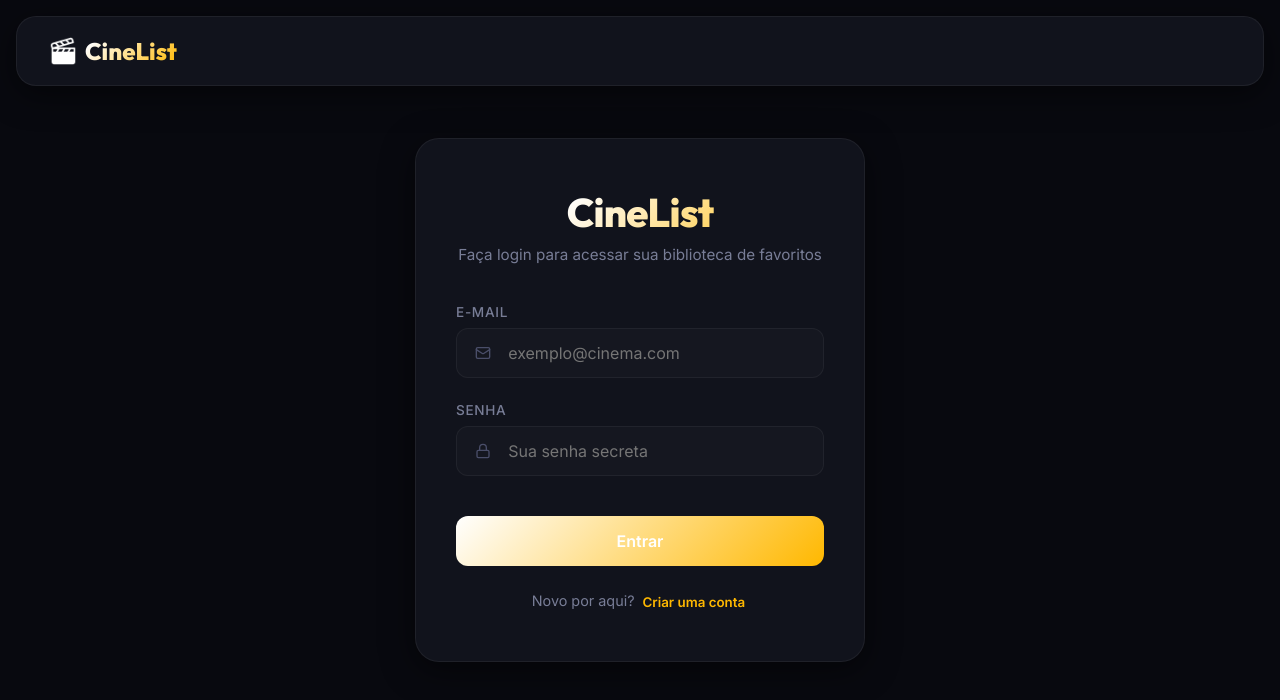
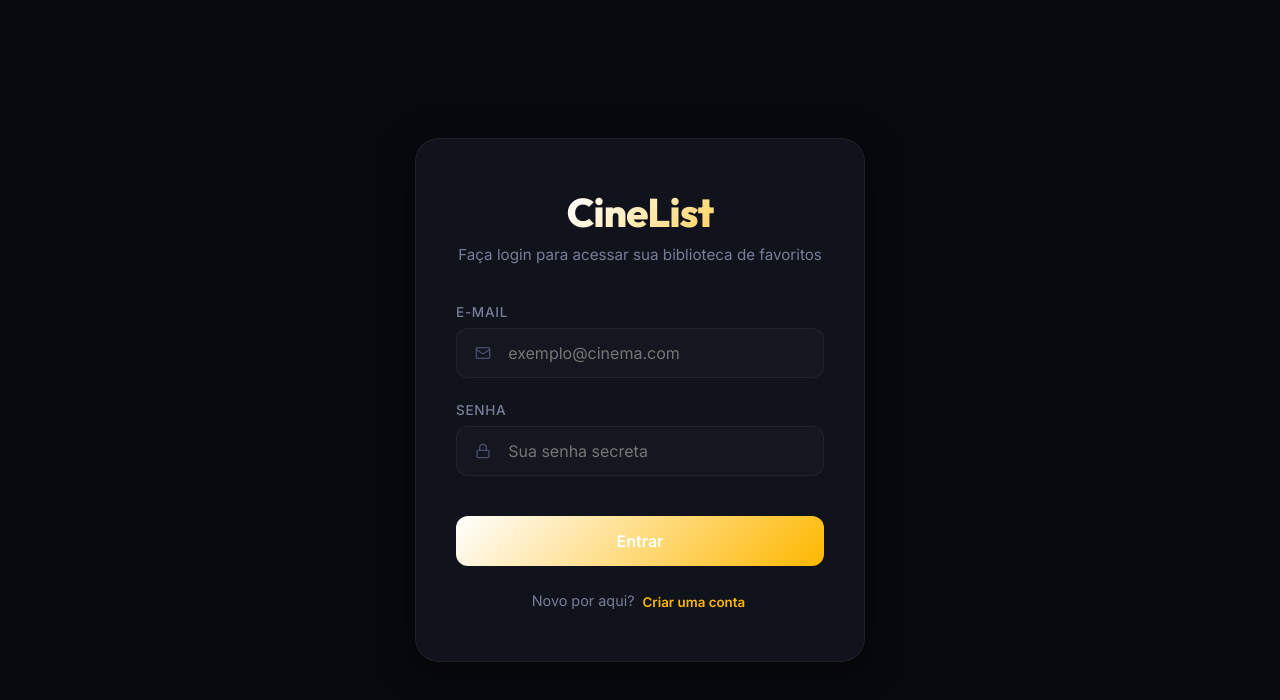
Before and after one commit to EdersonSouzaa/CineList, a React (Vite) app in the folder frontend/: page / in a window 1280 px wide. Shown: the top 700 px of the page. Built offline with nearby package versions, Linux system fonts and the light colour scheme.

Commit message:
feat: initialize project with global CSS styles and App component structure

```diff
--- a/frontend/src/App.jsx
+++ b/frontend/src/App.jsx
@@ -67,15 +67,17 @@ function App() {
   return (
     <div className="app-container">
       {/* Barra de Navegação Superior */}
+      {user && (
         <Navbar
           activeTab={activeTab}
           setActiveTab={setActiveTab}
           user={user}
           addToast={addToast}
         />
+      )}
 
       {/* Conteúdo Principal da Página */}
-      <main className="main-content">
+      <main className={`main-content ${!user ? 'auth-mode' : ''}`}>
         {!user ? (
           <Auth addToast={addToast} />
         ) : activeTab === 'catalog' ? (
--- a/frontend/src/index.css
+++ b/frontend/src/index.css
@@ -2576,3 +2576,13 @@ button, input, textarea {
     font-size: 0.85rem !important;
   }
 }
+
+/* Correção de espaçamento da tela de login sem a barra de navegação */
+.main-content.auth-mode {
+  padding-top: 2rem !important;
+  padding-bottom: 2rem !important;
+}
+
+.main-content.auth-mode .auth-container {
+  min-height: calc(100vh - 4rem) !important;
+}
```
Lines whose indentation alone changed are shown as unchanged.
